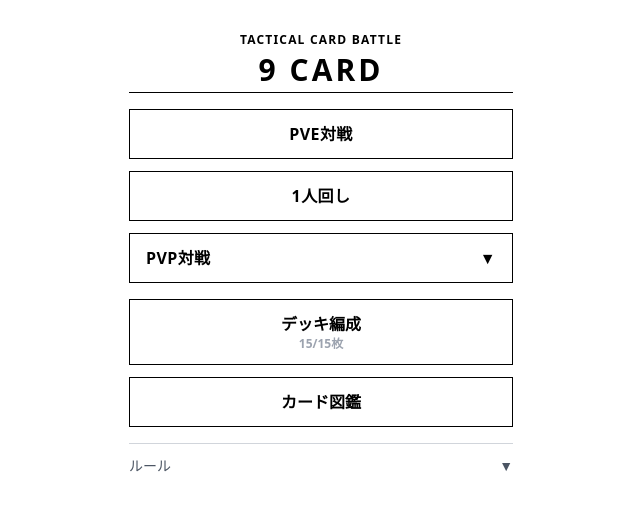
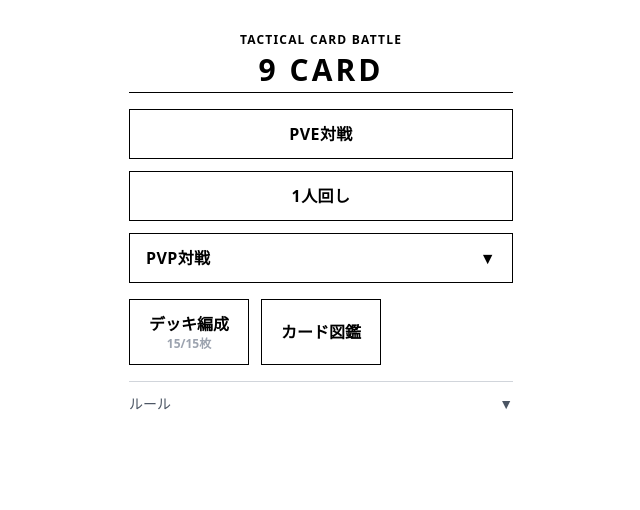
Before and after one commit to xiyafutian-del/nine-card-battle, a React (Vite) app: page / in a window 1280 px wide. Shown: the top 510 px of the page, without its empty margins (319-959 px from the left). Built offline with nearby package versions, Linux system fonts and the light colour scheme.

Commit message:
Change grid layout from 1 to 3 columns in LobbyScreen

```diff
--- a/src/screens/LobbyScreen.jsx
+++ b/src/screens/LobbyScreen.jsx
@@ -85,7 +85,7 @@ export function LobbyScreen({
             )}
           </div>
 
-          <div className="grid grid-cols-1 gap-3 pt-1">
+          <div className="grid grid-cols-3 gap-3 pt-1">
             <button onClick={() => onNav("deck")} className="bg-white hover:bg-gray-100 font-semibold py-3 border border-black">
               デッキ編成
               <div className="text-xs text-gray-400">{deckTotal}/15枚</div>
@@ -101,7 +101,7 @@ export function LobbyScreen({
           <span>ルール</span><span>{helpOpen ? "▲" : "▼"}</span>
         </button>
         {helpOpen && (
-          <div className="text-xs text-gray-600 leading-relaxed space-y-1.5 mt-2 border border-gray-300 p-3">
+          <div className="text-xs text-gray-300 leading-relaxed space-y-1.5 mt-2 border border-gray-300 p-3">
             <p>盤面は自陣3×3。コア（HP10）が中央前列に配置、破壊されたら負け。</p>
             <p><b>勝利条件</b>：コア破壊</p>
             <p><b>デッキ</b>：15枚のカードを選択し自由に組む。同名制限無し。</p>
```
